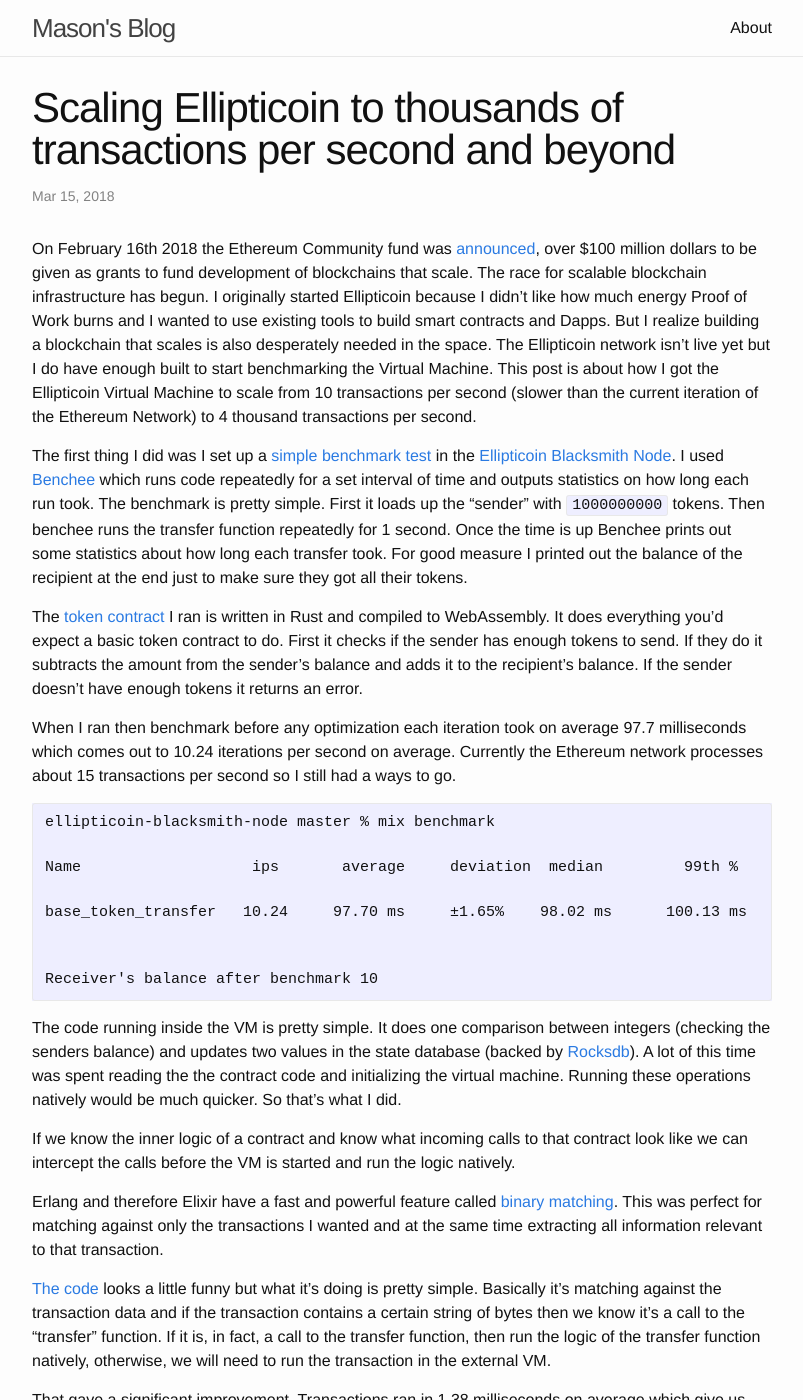
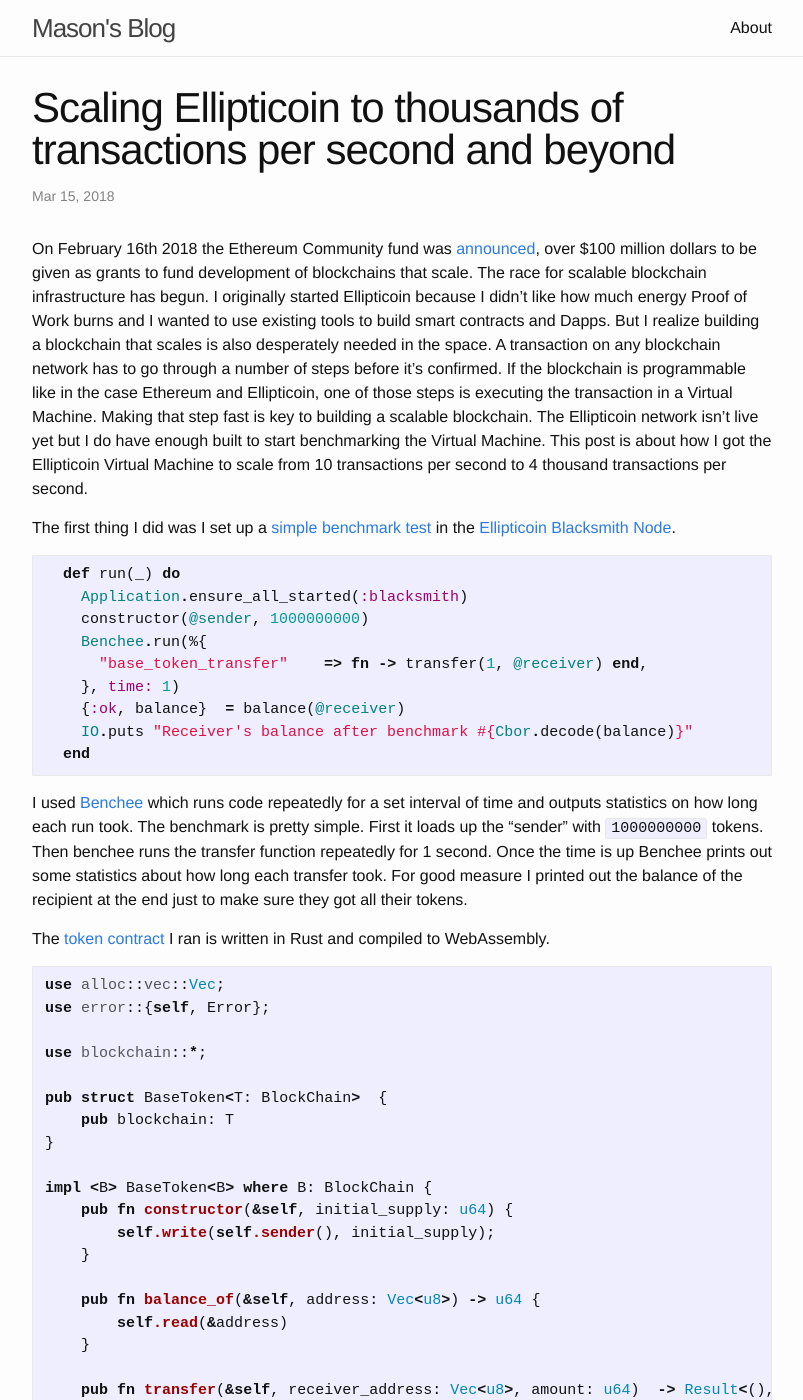
Before and after one commit to masonforest/www.masonforest.com, a Jekyll site: the page built from _posts/2018-03-29-scaling-ellipticoin-to-thousands-of-transactions-per-second-and-beyond.markdown, in a window 1280 px wide and 1400 px high. Shown: the whole window, without its empty margins (238-1041 px from the left). Built offline with Jekyll 4.4.1, drawn with Linux system fonts in a browser that asks for light colours; some of the changed text lies outside the part shown.

`````diff
--- a/_posts/2018-03-29-scaling-ellipticoin-to-thousands-of-transactions-per-second-and-beyond.markdown
+++ b/_posts/2018-03-29-scaling-ellipticoin-to-thousands-of-transactions-per-second-and-beyond.markdown
@@ -11,18 +11,36 @@ scale. The race for scalable blockchain infrastructure has begun. I originally
 started Ellipticoin because I didn’t like how much energy Proof of Work burns
 and I wanted to use existing tools to build smart contracts and Dapps. But I
 realize building a blockchain that scales is also desperately needed in the
-space. The Ellipticoin network isn’t live yet but I do have enough built to
-start benchmarking the Virtual Machine. This post is about how I got the
-Ellipticoin Virtual Machine to scale from 10 transactions per second (slower
-than the current iteration of the Ethereum Network) to 4 thousand transactions
+space. A transaction on any blockchain network has to go through a
+number of steps before it's confirmed. If the blockchain is programmable like in
+the case Ethereum and Ellipticoin, one of those steps is executing the
+transaction in a Virtual Machine. Making that step fast is key to building a
+scalable blockchain. The Ellipticoin network isn’t live yet but I
+do have enough built to start benchmarking the Virtual Machine. This post is
+about how I got the
+Ellipticoin Virtual Machine to scale from 10 transactions per second to 4 thousand transactions
 per second.
 
 
 The first thing I did was I set up a [simple benchmark
 test](https://github.com/ellipticoin/ellipticoin-blacksmith-node/blob/master/lib/mix/tasks/benchmark.ex#L7-L15)
 in the [Ellipticoin Blacksmith
-Node](https://github.com/ellipticoin/ellipticoin-blacksmith-node). I used
-[Benchee](https://github.com/PragTob/benchee) which runs code repeatedly for a
+Node](https://github.com/ellipticoin/ellipticoin-blacksmith-node).
+
+
+```elixir
+  def run(_) do
+    Application.ensure_all_started(:blacksmith)
+    constructor(@sender, 1000000000)
+    Benchee.run(%{
+      "base_token_transfer"    => fn -> transfer(1, @receiver) end,
+    }, time: 1)
+    {:ok, balance}  = balance(@receiver)
+    IO.puts "Receiver's balance after benchmark #{Cbor.decode(balance)}"
+  end
+```
+
+I used [Benchee](https://github.com/PragTob/benchee) which runs code repeatedly for a
 set interval of time and outputs statistics on how long each run took. The
 benchmark is pretty simple. First it loads up the “sender” with `1000000000`
 tokens. Then benchee runs the transfer function repeatedly for 1 second. Once
@@ -32,7 +50,55 @@ just to make sure they got all their tokens.
 
 The [token
 contract](https://github.com/ellipticoin/ellipticoin-base-contracts/blob/master/src/base_token.rs)
-I ran is written in Rust and compiled to WebAssembly. It does everything you’d
+I ran is written in Rust and compiled to WebAssembly.
+
+````rust
+use alloc::vec::Vec;
+use error::{self, Error};
+
+use blockchain::*;
+
+pub struct BaseToken<T: BlockChain>  {
+    pub blockchain: T
+}
+
+impl <B> BaseToken<B> where B: BlockChain {
+    pub fn constructor(&self, initial_supply: u64) {
+        self.write(self.sender(), initial_supply);
+    }
+
+    pub fn balance_of(&self, address: Vec<u8>) -> u64 {
+        self.read(&address)
+    }
+
+    pub fn transfer(&self, receiver_address: Vec<u8>, amount: u64)  -> Result<(), Error> {
+        let sender_balance = self.read(&self.sender());
+        let receiver_balance = self.read(&receiver_address);
+
+        if sender_balance > amount {
+            self.write(self.sender(), sender_balance - amount);
+            self.write(receiver_address, receiver_balance + amount);
+            Ok(())
+        } else {
+            Err(error::INSUFFIENT_FUNDS)
+        }
+    }
+
+    fn sender(&self) -> Vec<u8> {
+        self.blockchain.sender()
+    }
+
+    fn read(&self, key: &Vec<u8>) -> u64 {
+        self.blockchain.read_u64(key.to_vec())
+    }
+
+    fn write(&self, key: Vec<u8>, value: u64) {
+        self.blockchain.write_u64(key, value)
+    }
+}
+````
+
+It does everything you’d
 expect a basic token contract to do. First it checks if the sender has enough
 tokens to send. If they do it subtracts the amount from the sender's balance and
 adds it to the recipient's balance. If the sender doesn't have enough tokens it
@@ -76,7 +143,7 @@ matching against the transaction data and if the transaction contains a certain
 string of bytes then we know it’s a call to the “transfer” function. If it is, in fact, a call to the transfer function, then run the logic of the transfer function natively, otherwise, we will need to run the transaction in the external VM.
 
 
-That gave a significant improvement. Transactions ran in 1.38 milliseconds on
+Making that change made transactions go through 70 times faster! Each one ran in 1.38 milliseconds on
 average which give us 724 runs per second.
 
 
@@ -100,12 +167,14 @@ in memory is also a concerning for centralization. Memory is much more expensive
 than disk space and it’s possible that the blockchain size gets so large that
 you wouldn’t be able to run a full node on a consumer laptop.  This is a
 tradeoff I’m willing to make. Currently you can rent a `r4.2xlarge` from AWS for
-under $400/mo which has 61 gigabytes of RAM. Stakers could also charge higher
-[rent
-fees](https://www.ethnews.com/ethereum-developers-talk-rent-fees-for-mainnet-smart-contracts)
-to offset that cost. I do want Ellipticoin to be sufficiently decentralized but
-I’m willing to make certain decentralization tradeoffs in favor for performance.
-Currently I think the decentralization tradeoff is worth it for storing state in
+under $400/mo which has 61 gigabytes of RAM. This cost would only apply to
+staking nodes which maintain consensus. Rent would be paid to the staking
+nodes to avoid the chain from perpetually growing larger. This is also [being
+considered](https://www.ethnews.com/ethereum-developers-talk-rent-fees-for-main
+net-smart-contracts) for the Ethereum network. Clients would then connect to
+edge nodes to interact with the network. I do want Ellipticoin to be sufficiently decentralized but
+I’m willing to make certain decentralization trade-offs in favor for performance.
+Currently I think the decentralization trade-off is worth it for storing state in
 memory.
 
 So how fast is?
@@ -131,9 +200,12 @@ probably be Redis. 🚀😳
 
 Note that these transaction speeds are only for optimistic native functions that
 will have to be built into the nodes. I’d imagine to start you could build in
-native functionality for all ERC20 tokens. Other native contracts could be added
-as well. If the original smart contracts are written in Rust this shouldn’t be
-too hard though. If the node is  written in Rust it could even share the same code!
+native functionality for all Ellipticoin tokens. Other native contracts could be
+added as well when needed. If, for example, a certain cat trading game exploded
+in popularity you could implement it's functionality natively in the nodes. Then
+all those transactions would be much faster and wouldn't clog the network. If the
+original smart contracts are written in Rust this shouldn’t be too hard though.
+If a node was written in Rust it could even share the same code!
 
 I still have a long way to go on getting the Ellipticoin network up and running
 and more research to do on scaling, but I’m happy to be sharing my findings. I
@@ -150,3 +222,6 @@ Telegram Room](https://t.me/joinchat/F0_SEksYp5PhexXW6dQ-9A)!
 Back to work…
 
 -M
+
+_Thanks to [Geoff Hayes](https://twitter.com/justhgh?lang=en) for editing and
+giving feedback on earlier drafts of this post._
`````
Also changed, not shown: other parts of _posts/2018-03-29-scaling-ellipticoin-to-thousands-of-transactions-per-second-and-beyond.markdown (+1 -0 lines).
